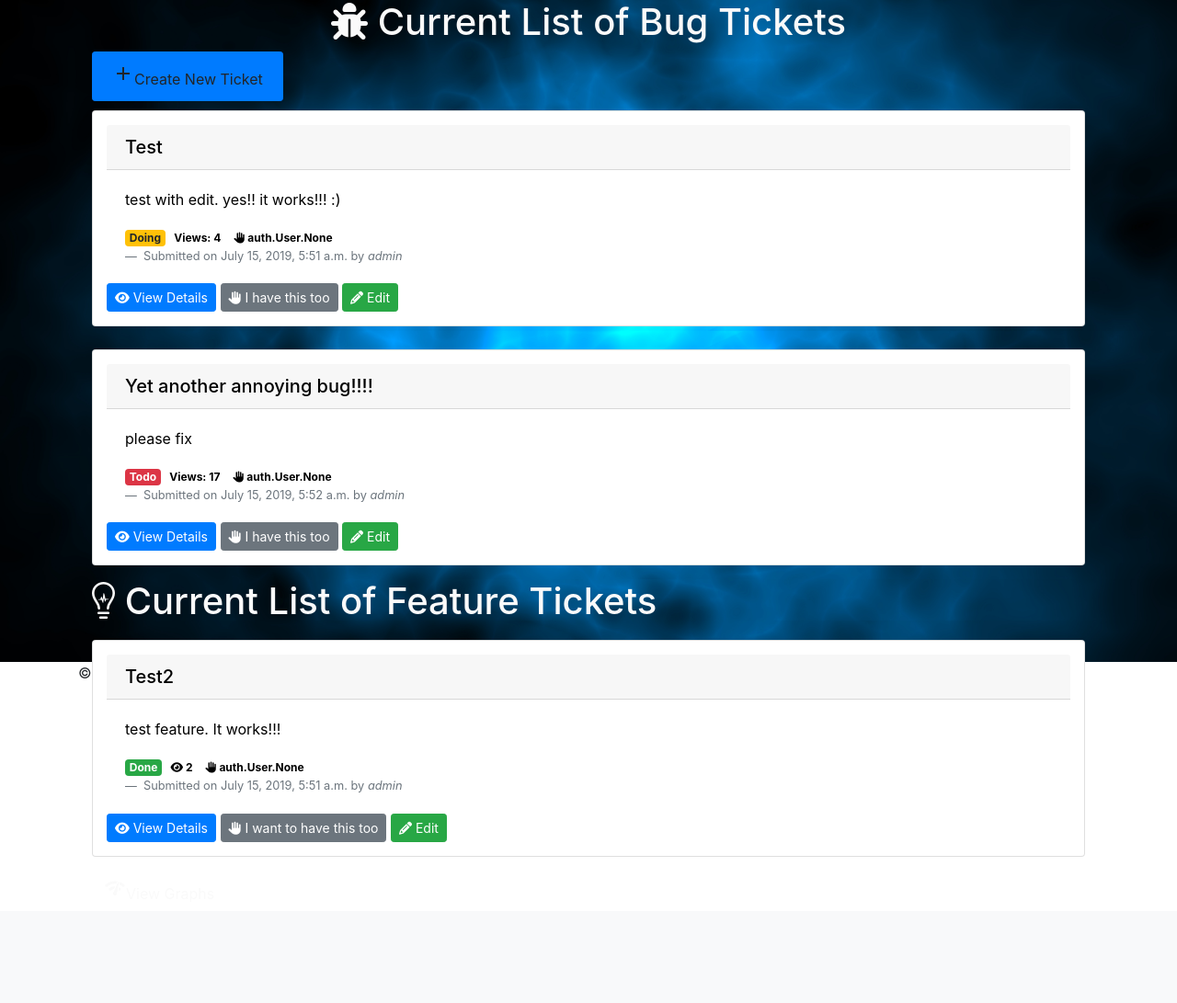
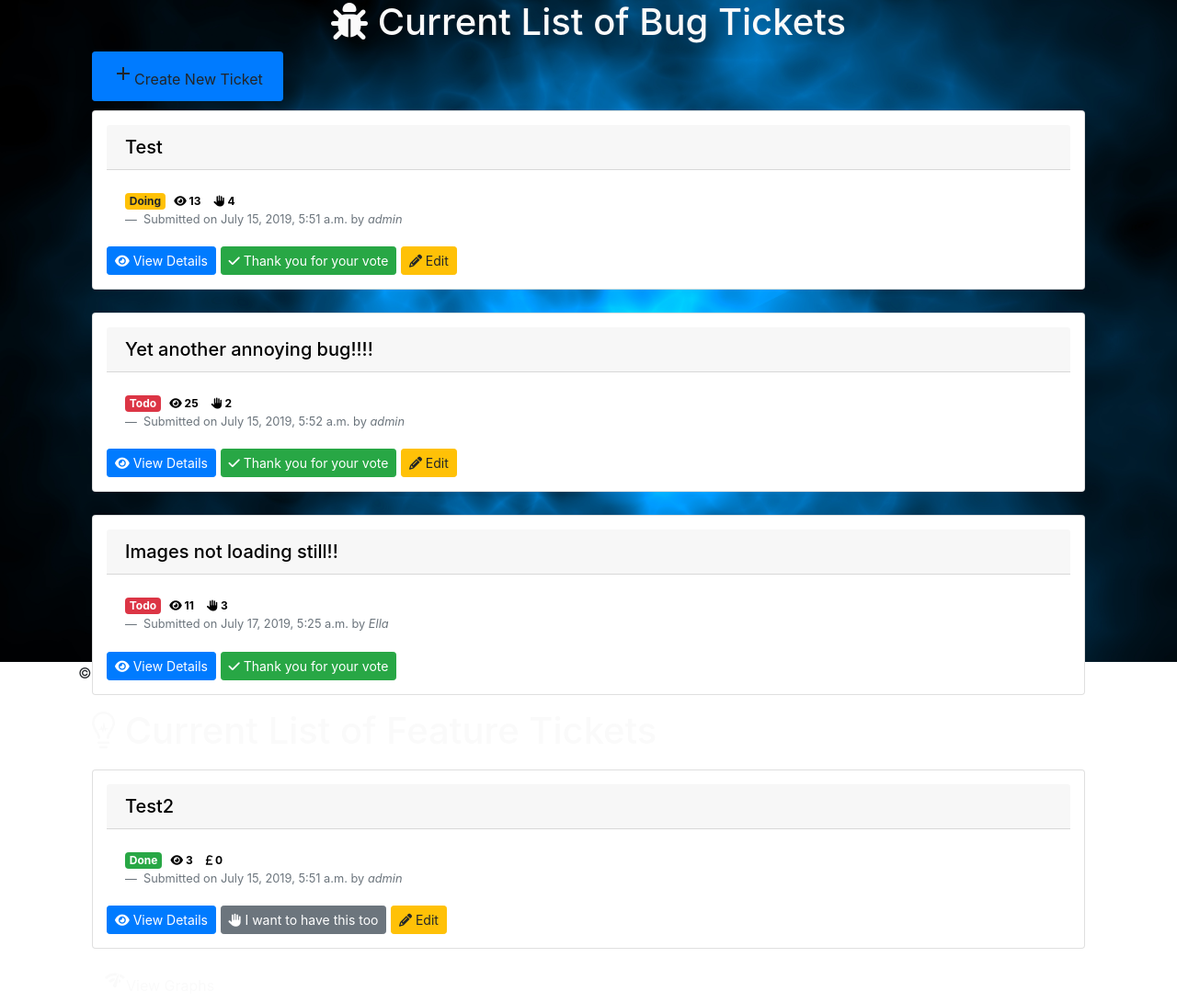
Before and after one commit to sarahg177/unicorn_atrractor, a Django app: page /ticket_list in a window 1280 px wide. Shown: the part 81-1172 px from the top of the page at 92% size. Before the commit the page ends 1013 px from the top, so only its background shows below. Run offline with Django 3.2, Linux system fonts and the light colour scheme; a user stored in the database is signed in; data comes from the database, SQL or seed files in the repository; some libraries are stand-ins or nearby versions.

Commit message:
voting feature added

```diff
--- a/tickets/models.py
+++ b/tickets/models.py
@@ -44,7 +44,11 @@
 
     description = models.TextField(blank=False)
 
-    votes_total = models.ManyToManyField(User, related_name="votes", blank=True)
+    votes = models.ManyToManyField(User, related_name="votes", blank=True)
+
+    votes_total = models.IntegerField(default=0)
+
+    money_raised = models.IntegerField(null=True, blank=True)
 
     views = models.IntegerField(default=0)
 
--- a/tickets/templates/view_single_ticket.html
+++ b/tickets/templates/view_single_ticket.html
@@ -32,7 +32,7 @@
 
                     <div class="card-action">
                     {%  if voted %}
-                        <a href="{% url 'upvote' %}?id={{ ticket.id }}" class="btn btn-success btn-sm">Voted, thank you</a>
+                        <a href="{% url 'upvote' %}?id={{ ticket.id }}" class="btn btn-success btn-sm">Thank you for your vote</a>
                     {% else %}
                         <a href="{% url 'upvote' %}?id={{ ticket.id }}" class="btn btn-secondary btn-sm">I have this too</a>
                     {%  endif %}
--- a/tickets/templates/view_tickets_list.html
+++ b/tickets/templates/view_tickets_list.html
@@ -15,7 +15,6 @@
             <div class="card">
                 <h5 class="card-header">{{ bug.title }}</h5>
                 <div class="card-body">
-                        <p>{{ bug.description }}</p>
                     {% ifequal bug.ticket_status "Todo" %}
                         <span class="badge badge-danger">Todo</span>
                     {% endifequal %}
@@ -27,7 +26,7 @@
                     {% endifequal %}
 
 
-                        <span class="badge"> Views: {{ bug.views }} </span>
+                    <span class="badge"><i class="fas fa-eye"></i> {{ bug.views }} </span>
 
                     <span class="badge"><i class="fas fa-hand-paper"></i> {{ bug.votes_total }}</span>
 
@@ -39,17 +38,16 @@
                 </div>
                 <div class="card-action">
                     <a href="{% url 'single_view' %}?id={{ bug.id }}" class="btn btn-primary btn-sm"><span><i class="fas fa-eye"></i></span> View Details</a>
-                        {%  if voted %}
-                            <a href="{% url 'upvote' %}?id={{ bug.id }}" class="btn btn-success btn-sm"><span><i class="fas fa-check"></i></span>Voted, thank you</a>
+                    {%  if votes %}
+                        <a href="{% url 'upvote' %}?id={{ bug.id }}" class="btn btn-success btn-sm"><span><i class="fas fa-check"></i></span> Thank you for your vote</a>
                     {% else %}
-                            <a href="{% url 'upvote' %}?id={{ bug.id }}" class="btn btn-secondary btn-sm"><span><i class="fas fa-hand-paper"></i></span> I have this too</a>
+                        <a href="{% url 'upvote' %}?id={{ bug.id }}&next={{ request.get_full_path }}" class="btn btn-secondary btn-sm"><span><i class="fas fa-hand-paper"></i></span> I have this too</a>
                     {%  endif %}
-                        {% if username == bug.user %}
-                           <a href="{% url 'edit' %}?id={{ bug.id }}"<button type="button" class="btn btn-success btn-sm">
+                    {% if bug.username == user %}
+                        <a href="{% url 'edit' %}?id={{ bug.id }}"><button type="button" class="btn btn-warning btn-sm">
                         <span><i class="fas fa-pencil-alt"></i></span> Edit </button></a>
                     {% endif %}
                 </div>
-
             </div>
         </div>
     </div>
@@ -63,7 +61,6 @@
                 <div class="card">
                     <h5 class="card-header">{{ feature.title }}</h5>
                     <div class="card-body">
-                        <p>{{ feature.description }}</p>
                         {% ifequal feature.ticket_status "Todo" %}
                             <span class="badge badge-danger">Todo</span>
                         {% endifequal %}
@@ -75,7 +72,7 @@
                         {% endifequal %}
 
                         <span class="badge"><i class="fas fa-eye"></i> {{ feature.views }} </span>
-                        <span class="badge"><i class="fas fa-hand-paper"></i> {{ feature.votes_total }}</span>
+                        <span class="badge"><i class="fas fa-pound-sign"></i> {{ feature.votes_total }}</span>
 
                         <footer class="blockquote-footer">
                             Submitted on {{ feature.created_date }}
@@ -86,8 +83,8 @@
                     <div class="card-action">
                         <a href="{% url 'single_view' %}?id={{ feature.id }}" class="btn btn-primary btn-sm"><span><i class="fas fa-eye"></i></span> View Details</a>
                         <a href="#" class="btn btn-secondary btn-sm"><span><i class="fas fa-hand-paper"></i></span> I want to have this too</a>
-                        {% if username == feature.user %}
-                            <a href="{% url 'edit' %}?id={{ feature.id }}"<button type="button" class="btn btn-success btn-sm">
+                        {% if feature.username == user %}
+                            <a href="{% url 'edit' %}?id={{ feature.id }}"><button type="button" class="btn btn-warning btn-sm">
                             <span><i class="fas fa-pencil-alt"></i></span> Edit </button></a>
                         {% endif %}
                     </div>
--- a/tickets/views.py
+++ b/tickets/views.py
@@ -1,4 +1,4 @@
-from django.shortcuts import render, redirect, get_object_or_404
+from django.shortcuts import render, redirect
 from django.utils import timezone
 from tickets.models import Ticket, Comments, Vote
 from .forms import CommentForm, TicketForm
@@ -25,7 +25,9 @@
         for vote in votes:
             vote_dict[vote.ticket_id] = True
     bugs_ = [(b, b.id in vote_dict) for b in bugs]
-    return render(request, "view_tickets_list.html", {'bugs': bugs, 'features': features, 'votes': vote_dict})
+
+    return render(request, "view_tickets_list.html", {
+        'bugs': bugs, 'features': features, 'votes': vote_dict})
 
 
 def view_ticket_details(request):
@@ -35,13 +37,22 @@
     ticket.views += 1
     ticket.save()
     form = CommentForm()
+    try:
+        vote = Vote.objects.get(ticket=ticket, user=request.user)
+    except Vote.DoesNotExist:
+        vote = None
+
+    voted_by_user = False
+    if vote:
+        voted_by_user = True
     if 'comment' in request.POST:
         comment = request.POST.get('comment')
         comment = Comments(user=request.user, ticket=ticket, comment=comment)
         comment.save()
     posted_comments = Comments.objects.filter(ticket=ticket)
 
-    return render(request, "view_single_ticket.html", {'form': form, 'ticket': ticket, 'comments': posted_comments})
+    return render(request, "view_single_ticket.html", {
+        'form': form, 'ticket': ticket, 'comments': posted_comments, 'voted': voted_by_user})
 
 
 def create_a_new_ticket(request):
@@ -61,11 +72,16 @@
 def vote_for_ticket(request):
     """Increment vote count for bug and redirects to """
     bug_ticket = request.GET.get('id')
+    next_page = "single_view?id=" + str(bug_ticket)
+    if "next" in request.GET:
+        next_page = request.GET.get('next')
     bug = Ticket.objects.get(id=bug_ticket)
+    bug.votes_total += 1
+    bug.save()
     user = request.user
     vote = Vote(user=user, ticket=bug)
     vote.save()
-    return redirect('ticket_list')
+    return redirect(next_page)
 
 
 def edit_a_bug(request):
```
Also changed, not shown: db.sqlite3, tickets/migrations/0008_auto_20190717_0830.py (added), tickets/migrations/0009_auto_20190717_0832.py (added), tickets/migrations/0010_auto_20190717_0835.py (added), tickets/migrations/0011_ticket_votes_total.py (added), tickets/migrations/0012_auto_20190717_0840.py (added), tickets/migrations/0013_ticket_money_raised.py (added). Lines whose indentation alone changed are shown as unchanged.
